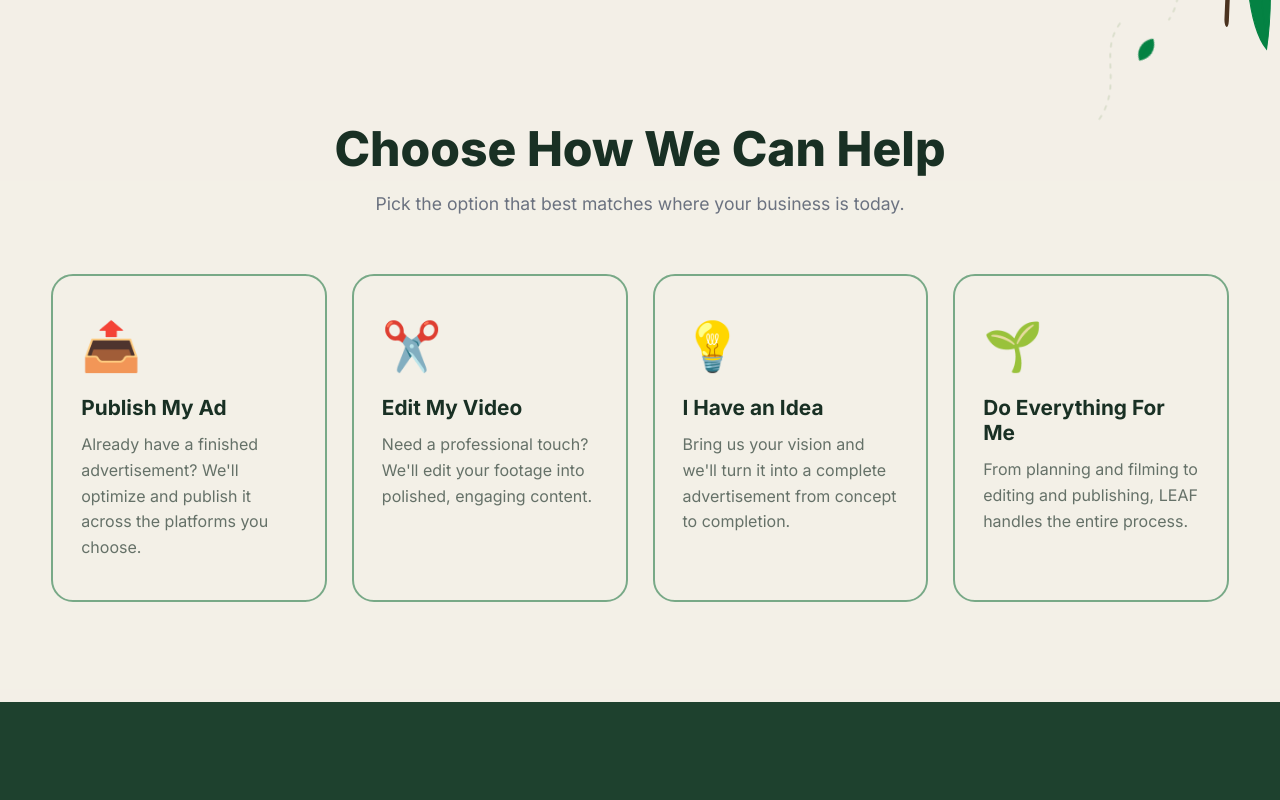
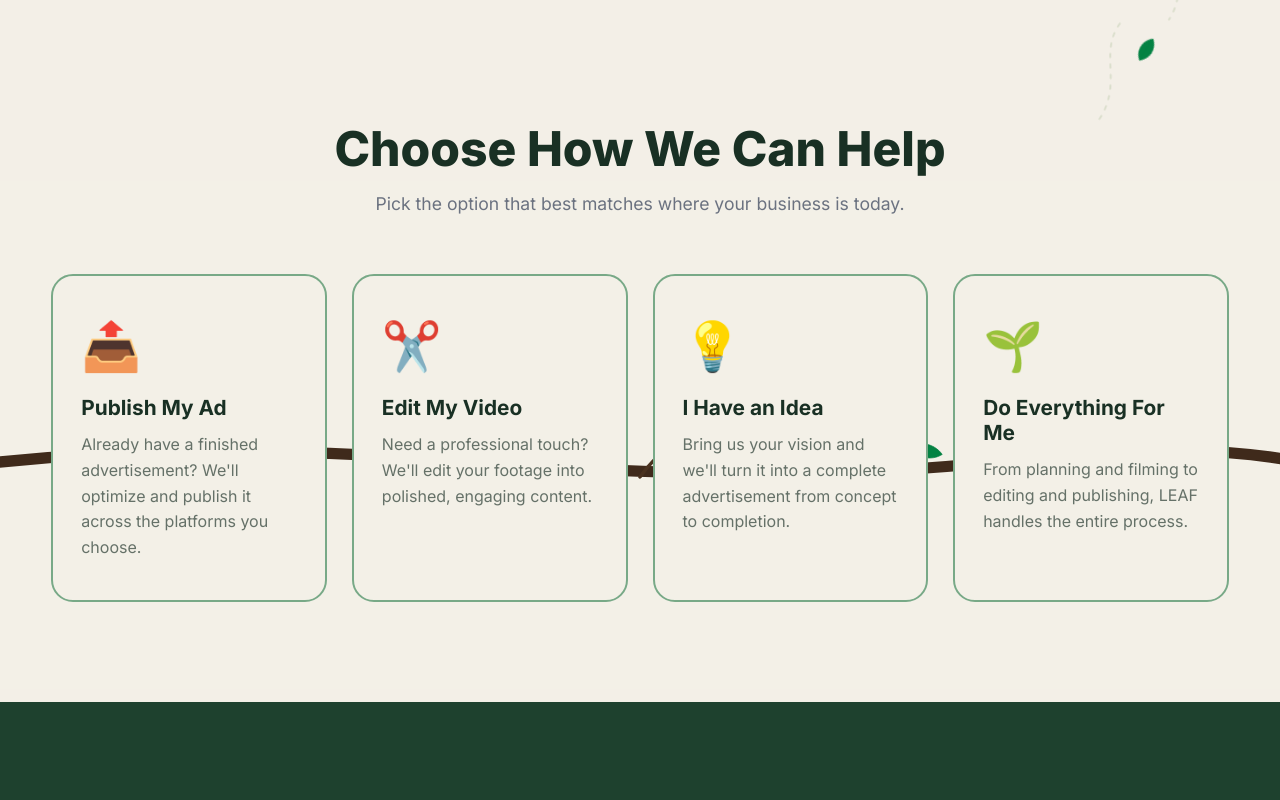
Before and after one commit to TheLeafAgency/The-LEAF-Agency, a Next.js app: page / in a window 1280 px wide. Shown: the part 2360-3160 px from the top of the page. Built offline with nearby package versions, Linux system fonts and the light colour scheme.

Commit message:
Position full-width homepage botanical overlays

```diff
--- a/app/globals.css
+++ b/app/globals.css
@@ -2503,3 +2503,18 @@ section { width: 100%; }
 .services-tree-layer:not(.services-leaves-fading) .services-leaf-burst span {
   transition: opacity .45s ease !important;
 }
+
+.leaf-botanical-svg-overlay {
+  position: absolute;
+  left: 0;
+  top: 40%;
+  width: 100%;
+  height: 26%;
+  z-index: 6;
+  pointer-events: none;
+}
+
+.leaf-botanical-svg-help {
+  top: 66%;
+  height: 21%;
+}
```
